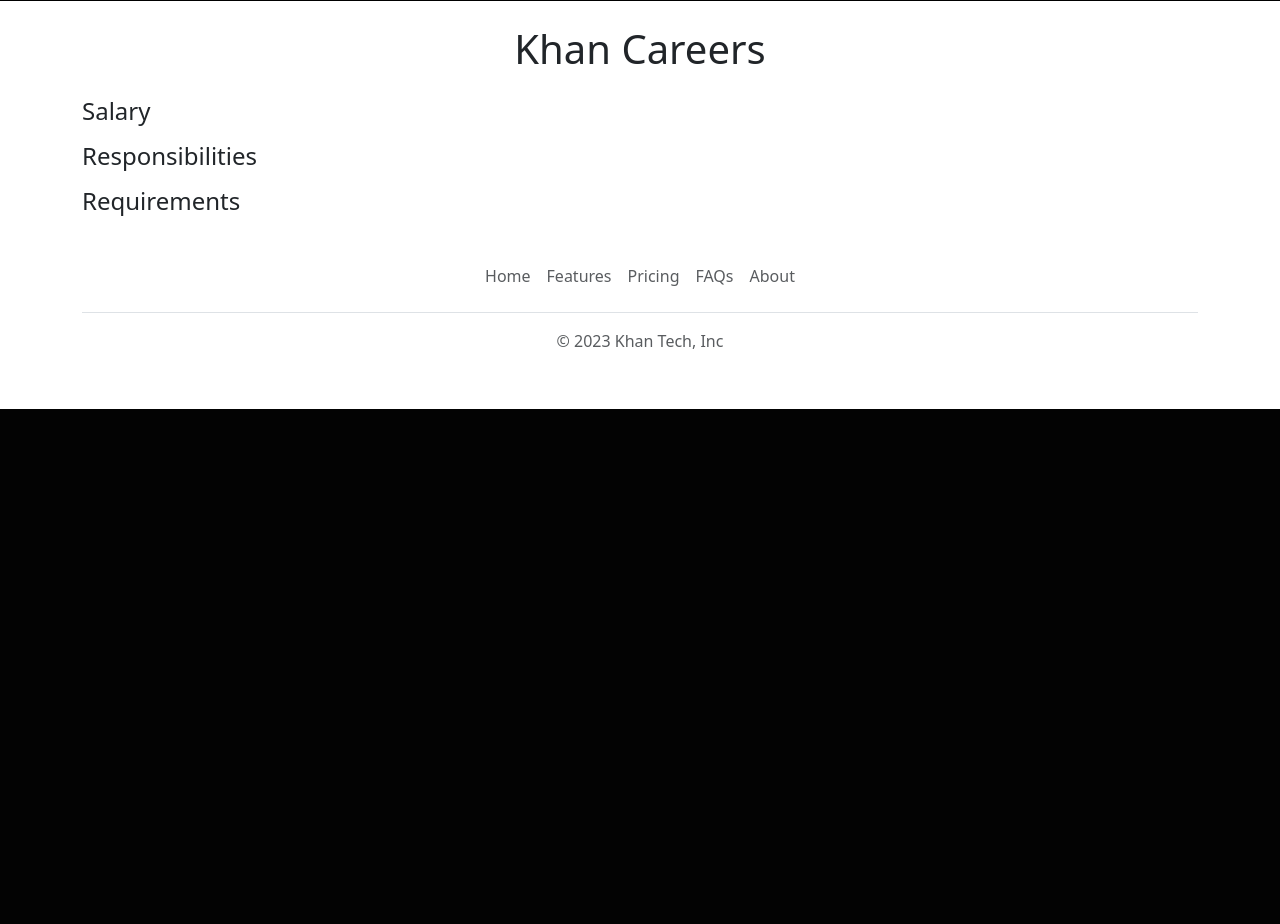
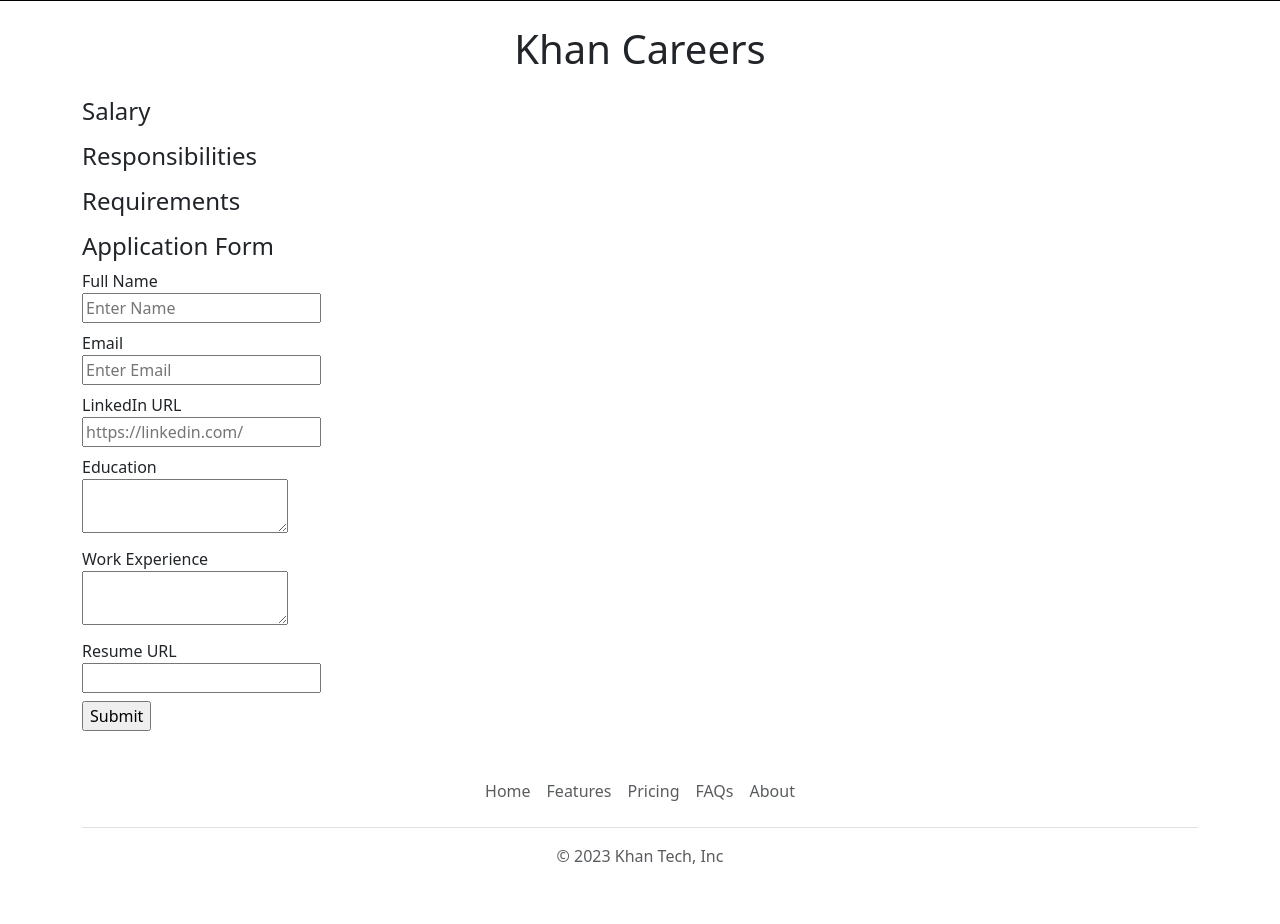
Before and after one commit to azsk4/careers-website-v2, a Flask app: template templates/jobpage.html in a window 1280 px wide. Shown: the part 908-1832 px from the top of the page. Before the commit the page ends 1317 px from the top, so only its background shows below. Run offline with Flask 3, Linux system fonts and the light colour scheme; the template is opened without the code that fills it, so the values that code supplies are empty.

Commit message:
store application in database

```diff
--- a/app.py
+++ b/app.py
@@ -1,5 +1,5 @@
-from flask import Flask, render_template, jsonify
-from database import load_jobs_from_db, load_job_from_db
+from flask import Flask, render_template, jsonify, request
+from database import load_jobs_from_db, load_job_from_db, add_application_to_db
 
 app = Flask(__name__)  # created a flask app
 
@@ -22,5 +22,14 @@ def show_job(id):
   return render_template('jobpage.html',
                          job=job)
 
+@app.route("/job/<id>/apply", methods=['post'])
+def apply_to_job(id):
+  data = request.form
+  job = load_job_from_db(id)
+  add_application_to_db(id, data)
+  return render_template('application_submitted.html', application=data, job=job)
+
+
+
 if __name__ == "__main__":  # checked if we are runnning the app.py file
-  app.run(host='0.0.0.0', port = 8080, debug=True)  # start the app using app.run
+  app.run(host='0.0.0.0', debug=True)  # start the app using app.run
--- /dev/null
+++ b/templates/application_form.html
@@ -0,0 +1,35 @@
+<h4>Application Form</h4>
+<form action="/job/{{job['id']}}/apply" method="post">
+  <div class="mb-2">
+  <label>Full Name</label><br>
+  <input type="text" name="full_name" placeholder="Enter Name">
+  </div>
+
+  <div class="mb-2">
+  <label>Email</label><br>
+  <input type="text" name="email" placeholder="Enter Email">
+  </div>
+
+  <div class="mb-2">
+  <label>LinkedIn URL</label><br>
+  <input type="text" name="linkedin_url" placeholder="https://linkedin.com/">
+  </div>
+
+  <div class="mb-2">
+  <label>Education</label><br>
+  <textarea name="education"></textarea>
+  </div>
+
+  <div class="mb-2">
+  <label>Work Experience</label><br>
+  <textarea name="work_experience"></textarea>
+  </div>
+
+  <div class="mb-2">
+  <label>Resume URL</label><br>
+  <input type="text" name="resume_url">
+  </div>
+
+  <input type="submit">
+
+</form>
--- a/templates/jobpage.html
+++ b/templates/jobpage.html
@@ -25,6 +25,7 @@
           <li>{{line}}</li>
          {% endfor %}
        </ul>
+       {% include 'application_form.html' %}
      </div>
     {% include 'footer.html' %}
   </body>
```
Also changed, not shown: database.py (+32 -0 lines), templates/application_submitted.html (added, +37 -0 lines).
